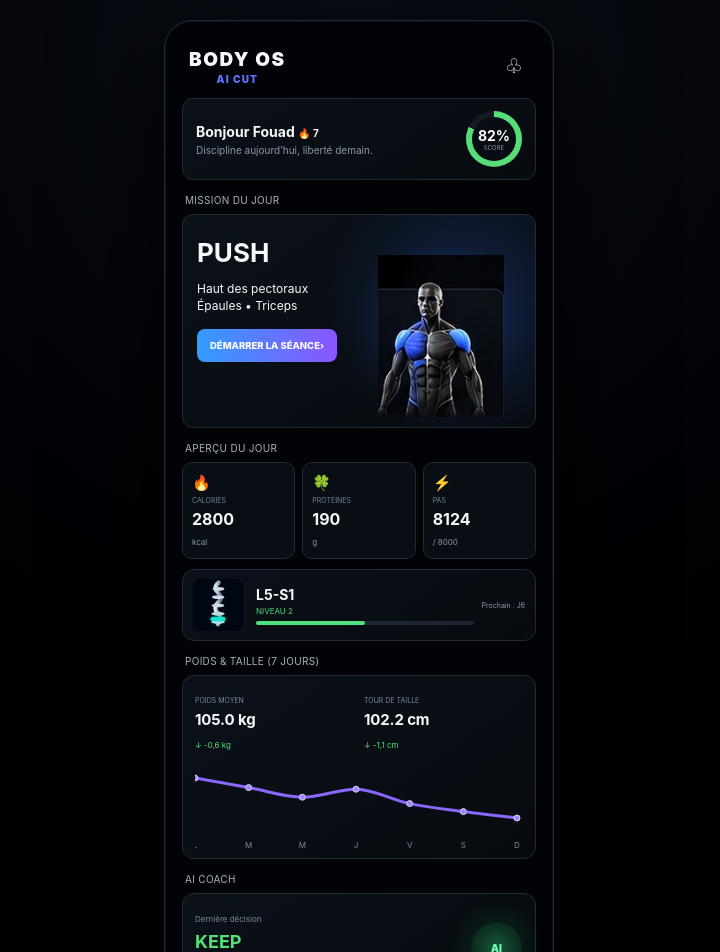
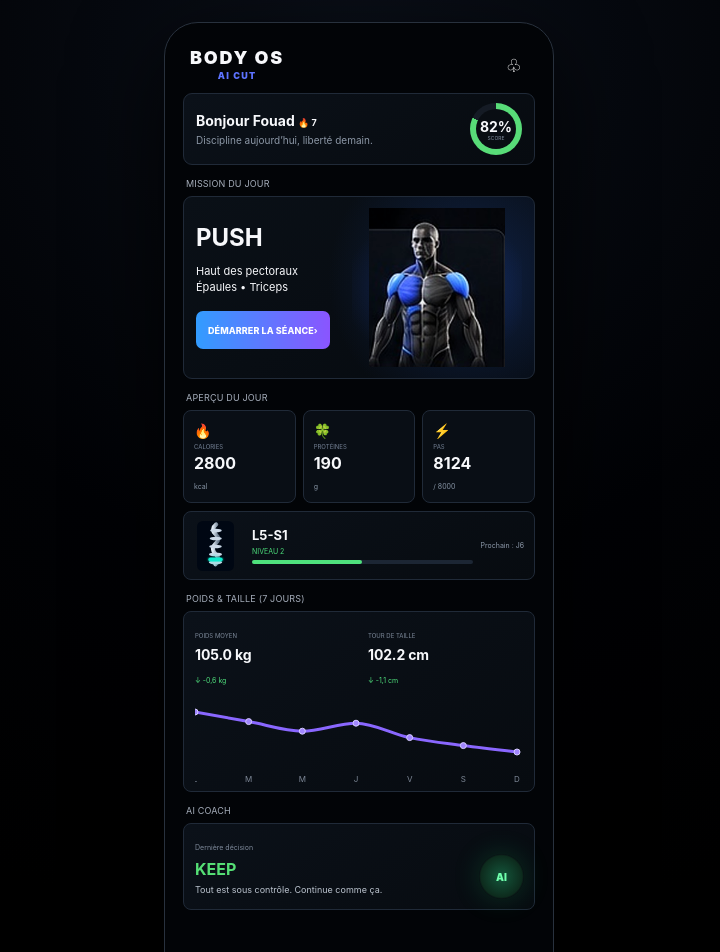
Before and after one commit to fouadnana/body-os, a React (Vite) app: page / in a window 1280 px wide. Shown: the top 952 px of the page, without its empty margins (281-1001 px from the left). Built offline with nearby package versions, Linux system fonts and the light colour scheme.

Commit message:
feat: BODY OS V6.4 mockup fidelity

```diff
--- a/src/styles.css
+++ b/src/styles.css
@@ -156,3 +156,210 @@ html,body,#root,.desktopStage,.phoneApp{
     width:min(126px,34vw);
   }
 }
+
+
+/* =========================================================
+   V6.4 — VALIDATED MOCKUP FIDELITY LOCK / TODAY
+   Golden reference: BODY OS Maquettes V1 — TODAY
+   ========================================================= */
+:root{
+  --v64-line:#25303d;
+  --v64-panel:#0b1118;
+  --v64-panel2:#0d141d;
+  --v64-muted:#9aa4b3;
+  --v64-purple:#8a57ff;
+  --v64-blue:#2aa8ff;
+  --v64-green:#57df79;
+}
+.desktopStage{
+  align-items:flex-start;
+  padding-top:22px;
+}
+.phoneApp{
+  width:390px !important;
+  min-height:844px !important;
+  border:1px solid #28313d;
+  border-radius:34px;
+  overflow:hidden;
+  background:#020407;
+  box-shadow:0 30px 90px rgba(0,0,0,.75);
+}
+.screen.todayScreen{
+  padding:14px 18px 88px;
+}
+.appHeader{
+  height:56px;
+  padding:0 7px;
+}
+.brand{
+  font-size:18px;
+  line-height:.9;
+  letter-spacing:.10em;
+}
+.brand span{
+  margin-top:5px;
+  font-size:9px;
+  letter-spacing:.14em;
+}
+.appHeader button{
+  font-size:18px;
+}
+.helloCard{
+  min-height:67px;
+  padding:9px 12px;
+  border-radius:9px;
+}
+.helloCard h3{
+  font-size:13px;
+  margin-bottom:5px;
+}
+.helloCard h3 span{
+  font-size:9px;
+}
+.helloCard p{
+  font-size:9px;
+}
+.scoreRing{
+  width:52px;
+  height:52px;
+}
+.scoreRing b{font-size:14px}
+.scoreRing small{font-size:5px}
+.sectionLabel,
+.todayScreen .sectionLabel{
+  margin:13px 3px 7px;
+  font-size:9px;
+  letter-spacing:.02em;
+  color:#a5adba;
+}
+.todayScreen .missionCard{
+  height:183px;
+  padding:11px 12px;
+  grid-template-columns:48% 52%;
+  border-radius:9px;
+  background:
+    radial-gradient(circle at 82% 45%,rgba(25,58,126,.48),rgba(5,9,14,0) 47%),
+    linear-gradient(145deg,#0a1017,#060a0f);
+}
+.missionCopy{
+  align-self:center;
+}
+.missionCopy h1{
+  font-size:24px;
+  line-height:1;
+  margin:0 0 14px;
+}
+.todayScreen .missionCopy p{
+  font-size:11px;
+  line-height:1.45;
+  margin:0 0 16px;
+}
+.primary{
+  min-height:38px;
+  padding:9px 12px;
+  border-radius:7px;
+  font-size:9px;
+  letter-spacing:.01em;
+}
+.todayScreen .missionVisual{
+  margin:0;
+  align-self:stretch;
+}
+.todayScreen .missionVisual::before{
+  inset:3% -10% -4%;
+  background:radial-gradient(ellipse at 50% 48%,rgba(43,92,255,.25),transparent 66%);
+}
+.todayScreen .missionVisual img{
+  width:145px;
+  max-height:174px;
+  height:auto;
+  object-fit:contain;
+  object-position:center bottom;
+}
+.kpiGrid{
+  gap:7px;
+}
+.todayScreen .kpiGrid article{
+  min-height:76px;
+  padding:9px 10px;
+  border-radius:8px;
+}
+.kpiGrid article>span{font-size:14px}
+.todayScreen .kpiGrid small{font-size:6px;margin:3px 0}
+.todayScreen .kpiGrid b{font-size:16px}
+.todayScreen .kpiGrid em{font-size:7px;margin-top:4px}
+.todayScreen .l5Card{
+  height:69px;
+  margin-top:8px;
+  padding:7px 10px;
+  grid-template-columns:50px 1fr auto;
+  border-radius:8px;
+}
+.todayScreen .l5Card img{
+  width:43px;
+  height:50px;
+  background:transparent;
+}
+.todayScreen .l5Content b{font-size:13px}
+.todayScreen .l5Content small{font-size:7px;margin:4px 0}
+.todayScreen .l5Card>span{font-size:7px}
+.todayScreen .trendCard{
+  height:181px;
+  padding:10px 11px 6px;
+  border-radius:8px;
+}
+.trendStats{
+  gap:18px;
+}
+.todayScreen .trendStats small{font-size:6px}
+.todayScreen .trendStats b{font-size:14px;margin:4px 0}
+.todayScreen .trendStats em{font-size:7px}
+.todayScreen .trendChart{
+  height:116px;
+  margin-top:1px;
+}
+.todayScreen .aiCoachCard{
+  height:87px;
+  padding:10px 11px;
+  border-radius:8px;
+}
+.todayScreen .aiCoachCard small{font-size:7px}
+.todayScreen .aiCoachCard b{
+  font-size:16px;
+  margin:5px 0;
+}
+.todayScreen .aiCoachCard p{
+  font-size:9px;
+  line-height:1.35;
+}
+.brainGlow{
+  width:45px;
+  height:45px;
+  right:10px;
+  bottom:10px;
+}
+.bottomNav{
+  height:64px;
+  padding:0 5px;
+}
+.bottomNav button{
+  gap:4px;
+}
+.bottomNav button span{font-size:15px}
+.bottomNav button small{font-size:6px}
+@media(min-width:431px){
+  .desktopStage{
+    padding:22px 24px 42px;
+  }
+}
+@media(max-width:430px){
+  .desktopStage{padding:0}
+  .phoneApp{
+    width:100% !important;
+    min-height:100vh !important;
+    border:0;
+    border-radius:0;
+  }
+  .screen.todayScreen{padding-left:18px;padding-right:18px}
+  .todayScreen .missionVisual img{width:min(145px,38vw)}
+}
```
Also changed, not shown: 1 other file (tests, documents, lock files or other folders).
